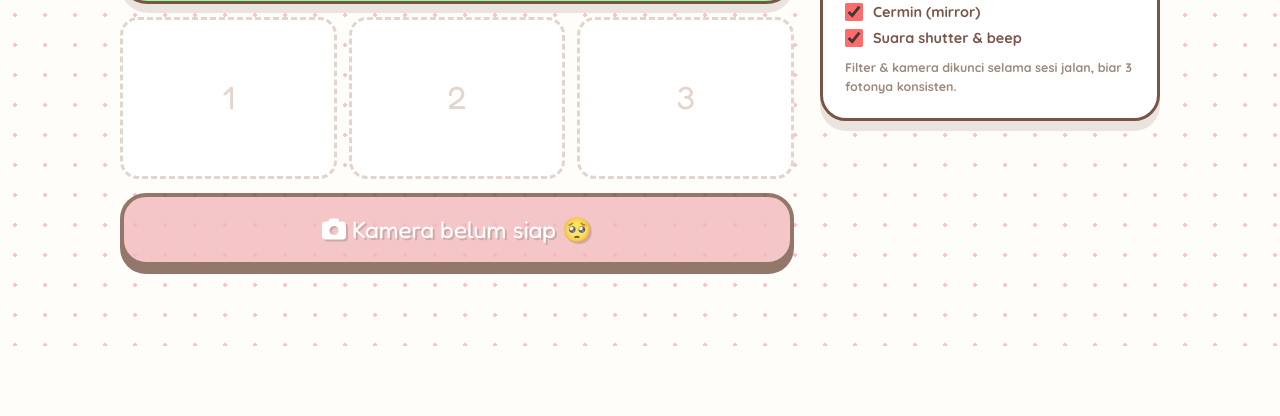
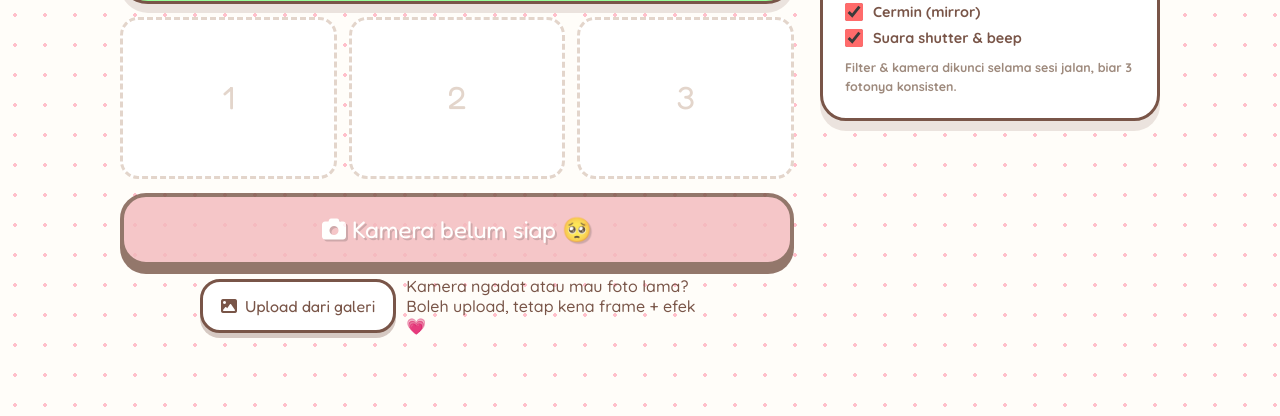
Before and after one commit to zafaranal29-jpg/amphibooth, a Laravel app: page /booth in a window 1280 px wide. Shown: the part 750-1166 px from the top of the page. Before the commit the page ends 1096 px from the top, so only its background shows below. Run offline with Laravel 12, Linux system fonts and the light colour scheme; a user stored in the database is signed in; data comes from the database, SQL or seed files in the repository; some libraries are stand-ins or nearby versions.

Commit message:
feat(booth): upload foto dari galeri (mode "your upload")
Kamera bukan satu-satunya jalan masuk foto sekarang. Tombol "Upload dari
galeri" di langkah awal menerima beberapa file gambar sekaligus (di HP ini
membuka galeri, bukan kamera).

- Slot kosong diisi duluan; kalau strip sudah penuh, foto lama tertimpa.
  Jadi upload bisa campur dengan jepretan kamera.
- Foto dinormalkan ke kanvas seukuran frame kamera dengan potongan cover
  (bukan regang), plus createImageBitmap({imageOrientation:'from-image'})
  supaya foto HP yang EXIF-nya miring tidak tampil melintang.
- Begitu tiga slot penuh, langsung masuk langkah hias frame dengan frame,
  efek, caption, dan tanggal yang sama seperti hasil jepretan kamera.
- Gagal baca file -> toast, tidak mengubah slot; jumlah file > 3 -> dipakai
  3 pertama saja.

Verifikasi di browser pakai file asli lewat DOM.setFileInputFiles:
3 foto (1080x1920, 1600x900, 900x900) masuk ke strip 700x1609 tanpa gepeng,
1 foto tetap di langkah awal ("Foto 1/3"), lalu +2 foto menyelesaikan sesi,
4 foto dipakai 3. node --check ok, 54 tes lulus.

```diff
--- a/public/css/booth.css
+++ b/public/css/booth.css
@@ -286,6 +286,21 @@ body {
 .btn-small {
     font-size: 0.9rem;
     padding: 10px 16px;
+}
+
+/* Mode "your upload": foto dari galeri HP. */
+.upload-row {
+    display: flex;
+    align-items: center;
+    justify-content: center;
+    gap: 10px;
+    flex-wrap: wrap;
+    margin-top: 10px;
+}
+
+.upload-row .hint-tight {
+    margin: 0;
+    max-width: 32ch;
 }
 
 .hud-chip {
--- a/public/js/booth.js
+++ b/public/js/booth.js
@@ -73,6 +73,8 @@
         const cameraState = document.getElementById('camera-state');
         const cameraStateText = document.getElementById('camera-state-text');
         const cameraRetry = document.getElementById('camera-retry');
+        const uploadButton = document.getElementById('upload-button');
+        const uploadInput = document.getElementById('upload-input');
 
         const frameList = document.getElementById('frame-list');
         const frameColorRow = document.getElementById('frame-color-row');
@@ -692,6 +694,125 @@
         }
 
         // ----------------------------------------------
+        // UPLOAD FOTO DARI GALERI ("your upload")
+        // ----------------------------------------------
+        function loadImageFile(file) {
+            // createImageBitmap menghormati EXIF orientation, jadi foto HP
+            // yang ketiduran tidak tampil miring.
+            if (window.createImageBitmap) {
+                return createImageBitmap(file, { imageOrientation: 'from-image' })
+                    .catch(function () {
+                        return createImageBitmap(file);
+                    });
+            }
+
+            return new Promise(function (resolve, reject) {
+                const url = URL.createObjectURL(file);
+                const img = new Image();
+
+                img.onload = function () {
+                    URL.revokeObjectURL(url);
+                    resolve(img);
+                };
+
+                img.onerror = function () {
+                    URL.revokeObjectURL(url);
+                    reject(new Error('foto tidak bisa dibaca'));
+                };
+
+                img.src = url;
+            });
+        }
+
+        /** Ubah file jadi "jepretan": dipotong penuh ke rasio frame kamera. */
+        function shotFromImage(source) {
+            const width = video.videoWidth || 960;
+            const height = video.videoHeight || 720;
+
+            const canvas = document.createElement('canvas');
+            canvas.width = width;
+            canvas.height = height;
+
+            const ctx = canvas.getContext('2d');
+            const scale = Math.max(width / source.width, height / source.height);
+            const drawW = source.width * scale;
+            const drawH = source.height * scale;
+
+            ctx.fillStyle = '#ffffff';
+            ctx.fillRect(0, 0, width, height);
+            ctx.drawImage(source, (width - drawW) / 2, (height - drawH) / 2, drawW, drawH);
+
+            return {
+                canvas: canvas,
+                thumbUrl: coverCanvas(canvas, 320, 240).toDataURL('image/jpeg', 0.8)
+            };
+        }
+
+        async function handleUpload(files) {
+            if (state.phase !== 'setup' || state.busy) {
+                toast('Upload cuma bisa sebelum masuk ke hias frame ya 💗', true);
+                return;
+            }
+
+            const list = Array.prototype.slice.call(files).filter(function (file) {
+                return /^image\//.test(file.type);
+            });
+
+            if (!list.length) {
+                toast('File-nya bukan gambar 🙈', true);
+                return;
+            }
+
+            if (list.length > SHOT_COUNT) {
+                toast('Kebanyakan! Dipakai ' + SHOT_COUNT + ' foto pertama aja ya 💗');
+            }
+
+            // Slot kosong diisi dulu; kalau sudah penuh, yang lama tertimpa.
+            const empty = [];
+            const taken = [];
+
+            state.shots.forEach(function (shot, index) {
+                (shot ? taken : empty).push(index);
+            });
+
+            const order = empty.concat(taken);
+
+            state.busy = true;
+            let ok = 0;
+
+            for (let i = 0; i < Math.min(list.length, SHOT_COUNT); i++) {
+                try {
+                    const source = await loadImageFile(list[i]);
+                    state.shots[order[i]] = shotFromImage(source);
+                    ok++;
+                    renderSlots();
+                } catch (error) {
+                    console.log(error);
+                }
+            }
+
+            state.busy = false;
+
+            if (!ok) {
+                toast('Fotonya gagal dibaca 🥺 Coba file lain ya.', true);
+                return;
+            }
+
+            toast(ok + ' foto masuk dari galeri 🖼️');
+
+            if (window.AmphiboothAnim) {
+                window.AmphiboothAnim.advance(slotStrip);
+            }
+
+            const filled = state.shots.filter(Boolean).length;
+
+            if (filled >= SHOT_COUNT) {
+                await wait(420);
+                enterFinish();
+            }
+        }
+
+        // ----------------------------------------------
         // MASUK FASE FRAME
         // ----------------------------------------------
         function enterFinish() {
@@ -967,6 +1088,24 @@
 
         cameraSelect.addEventListener('change', startCamera);
         qualitySelect.addEventListener('change', startCamera);
+
+        // Upload foto dari galeri HP.
+        uploadButton.addEventListener('click', function () {
+            if (state.phase !== 'setup') {
+                toast('Upload cuma bisa di langkah awal ya 💗', true);
+                return;
+            }
+
+            // Reset dulu supaya file yang sama bisa dipilih dua kali.
+            uploadInput.value = '';
+            uploadInput.click();
+        });
+
+        uploadInput.addEventListener('change', function () {
+            if (uploadInput.files && uploadInput.files.length) {
+                handleUpload(uploadInput.files);
+            }
+        });
 
         // Tombol cepat kamera: putar kamera & matikan/nyalakan.
         flipButton.addEventListener('click', flipCamera);
--- a/resources/views/booth.blade.php
+++ b/resources/views/booth.blade.php
@@ -137,6 +137,17 @@
                         <i class="fa-solid fa-rotate-left"></i> Ulangi Semua
                     </button>
                 </div>
+
+                {{-- mode "your upload": pakai foto dari galeri HP, bukan kamera --}}
+                <div class="upload-row">
+                    <button class="btn-ghost btn-small" id="upload-button" type="button">
+                        <i class="fa-solid fa-image"></i> Upload dari galeri
+                    </button>
+                    <span class="hint-tight" id="upload-hint">
+                        Kamera ngadat atau mau foto lama? Boleh upload, tetap kena frame + efek 💗
+                    </span>
+                </div>
+                <input type="file" id="upload-input" accept="image/*" multiple hidden>
             </section>
 
             {{-- ============ PANEL LANGKAH ============ --}}
```
